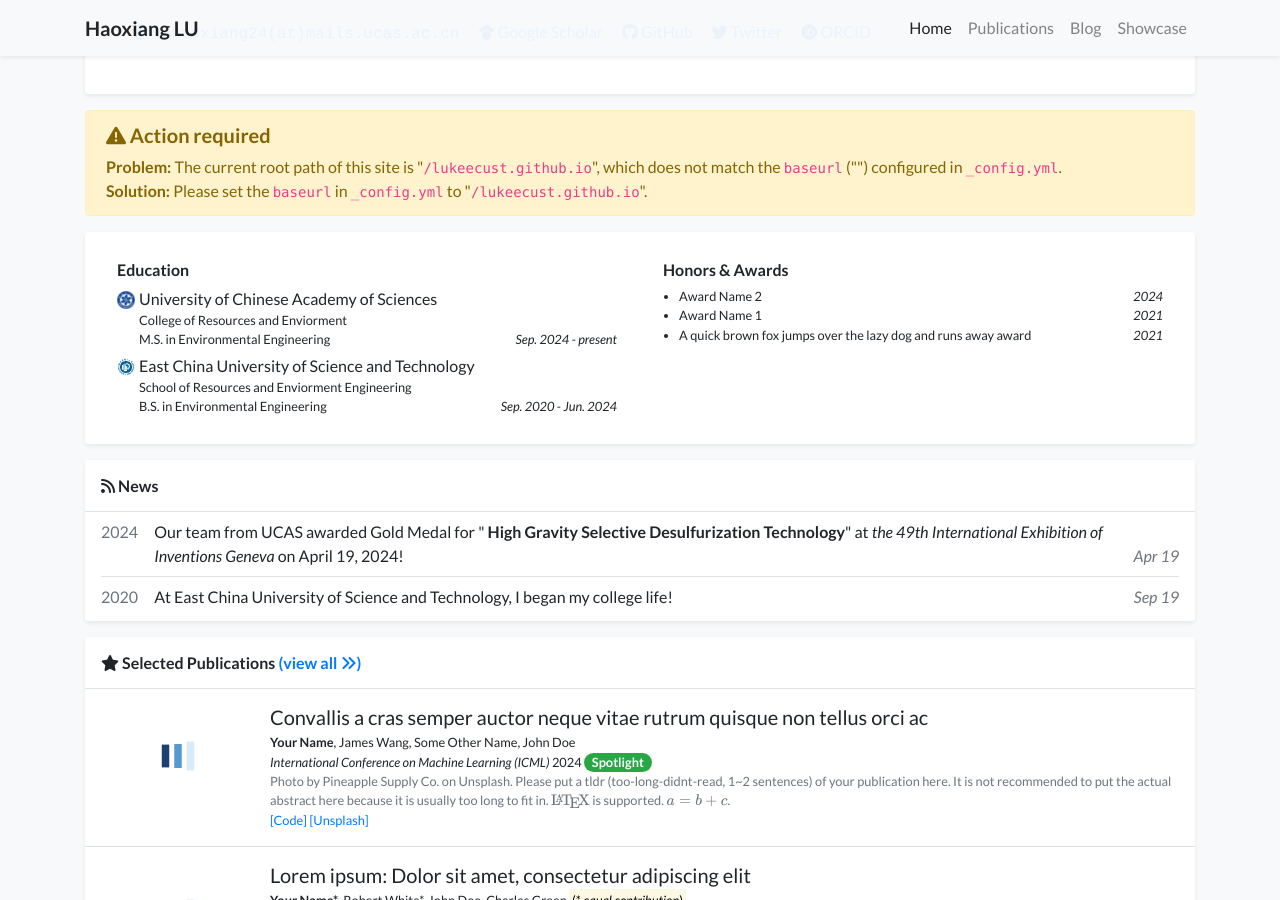
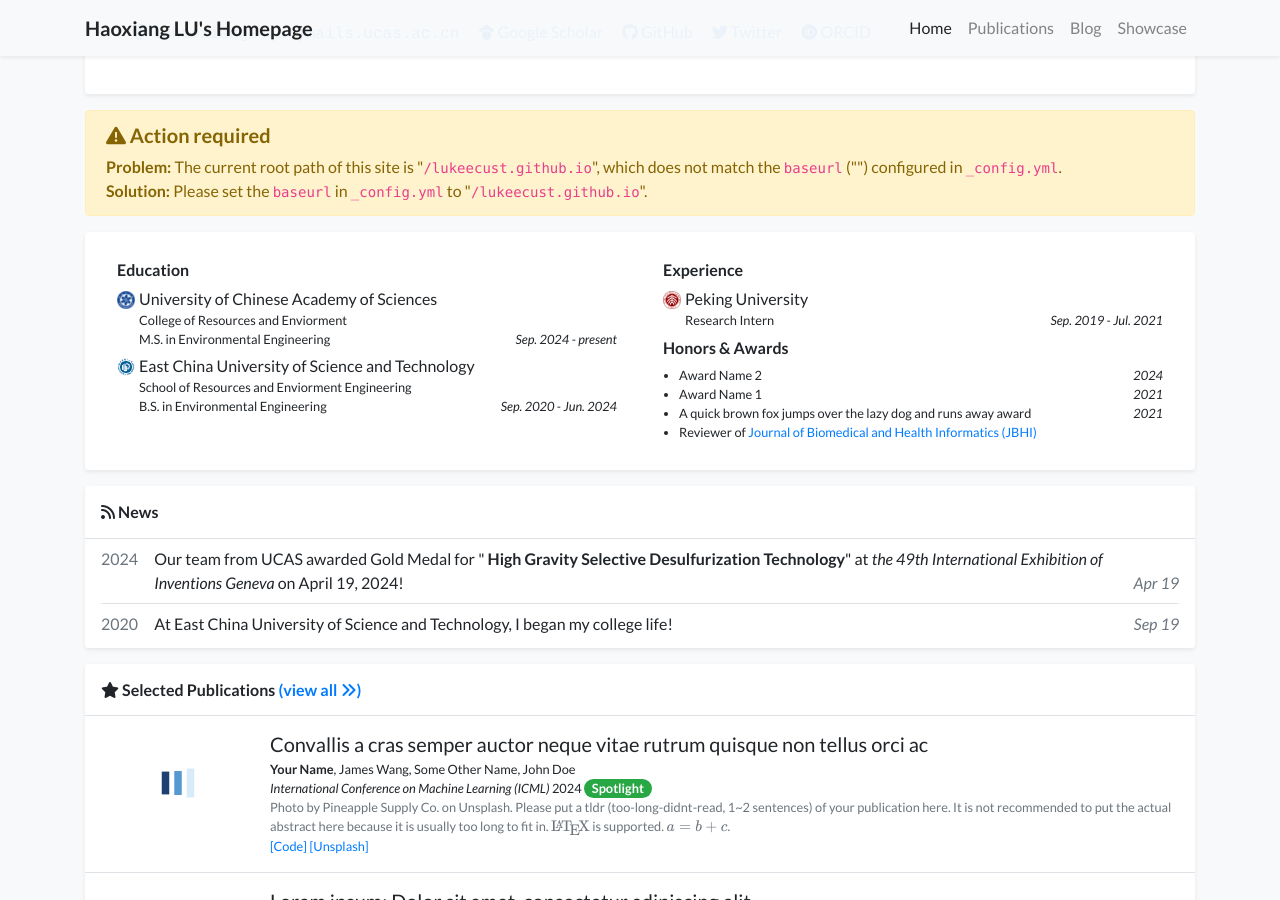
Before and after one commit to lukeecust/lukeecust.github.io, a Jekyll site: the page built from index.html, in a window 1280 px wide and 900 px high, scrolled down 373 px. Built offline with Jekyll 4.4.1, drawn with Linux system fonts in a browser that asks for light colours; nearby versions of some CDN libraries; some web fonts are replaced; a style sheet for code colours, icons or effects is not loaded.

Commit message:
Update profile.yml

```diff
--- a/_data/profile.yml
+++ b/_data/profile.yml
@@ -1,6 +1,6 @@
 primary_name: "Haoxiang LU"
 secondary_name: ""
-navbar_name: "Haoxiang LU"
+navbar_name: "Haoxiang LU's Homepage"
 
 positions:
 - logo: /assets/images/badges/ucas.png  # Logo is optional
@@ -45,11 +45,11 @@ education:
     B.S. in Environmental Engineering
   date: Sep. 2020 - Jun. 2024
 
-# experience:
-# - name: Peking University
-#   logo: /assets/images/badges/PKU_red.png
-#   position: Research Intern
-#   date: Sep. 2019 - Jul. 2021
+experience:
+- name: Peking University
+  logo: /assets/images/badges/PKU_red.png
+  position: Research Intern
+  date: Sep. 2019 - Jul. 2021
 
 awards:
 - name: Award Name 2
@@ -58,3 +58,6 @@ awards:
   date: 2021
 - name: A quick brown fox jumps over the lazy dog and runs away award
   date: 2021
+
+  service:
+- name: Reviewer of <a href="https://www.embs.org/jbhi/">Journal of Biomedical and Health Informatics (JBHI)</a>
```
